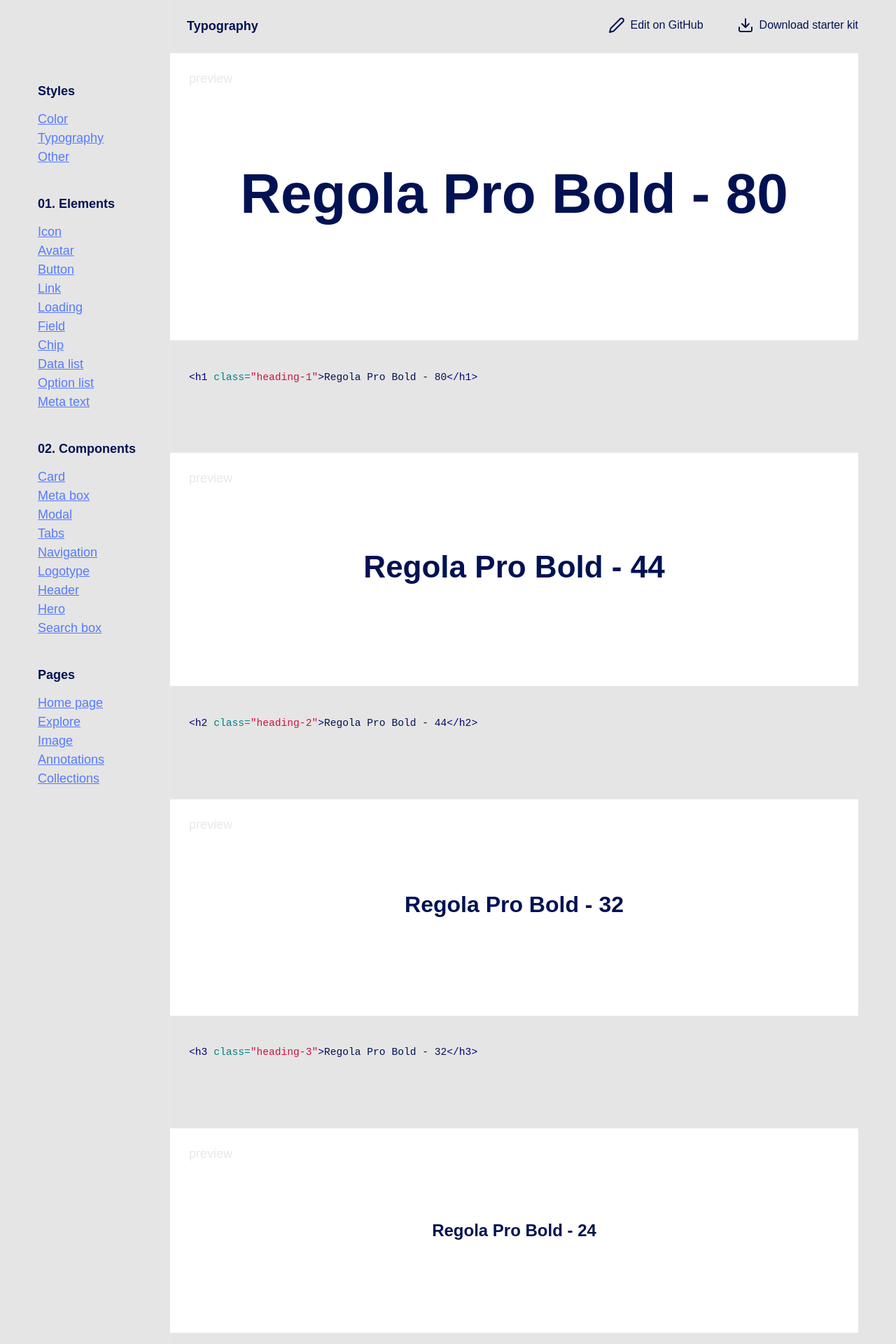
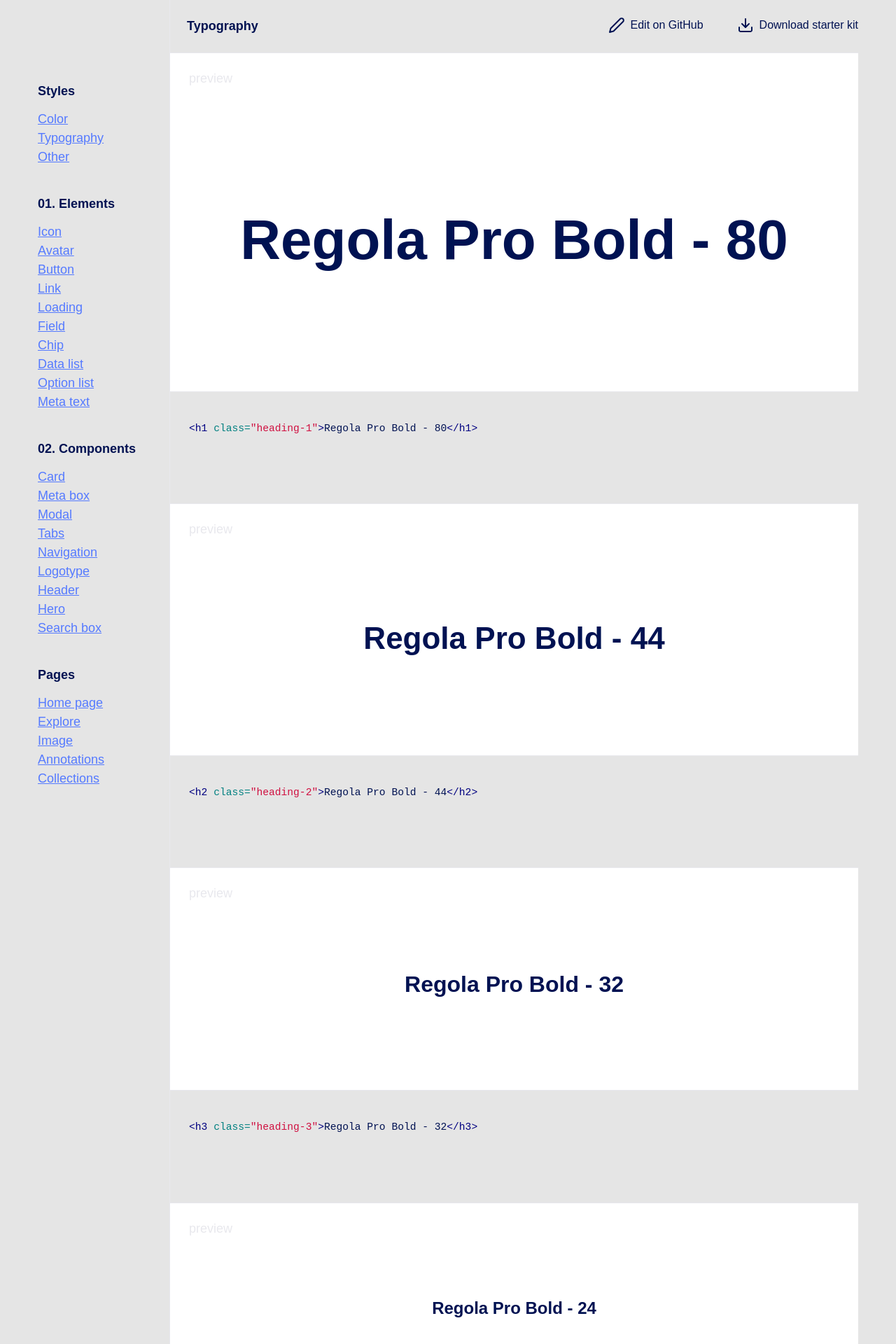
Before and after one commit to jimthoburn/fathomnet-ui, a Jekyll site: the page built from styles/type.markdown, in a window 1280 px wide. Shown: the top 1920 px of the page at 70% size. Built offline with Jekyll 4.4.1, drawn with Linux system fonts in a browser that asks for light colours; some web fonts are replaced.

Commit message:
Add default margins for block elements

```diff
--- a/components/header.css
+++ b/components/header.css
@@ -34,6 +34,7 @@
 }
 .header__title-group > * {
   font-size: inherit;
+  margin: 0;
 }
 .header__title-group > :not(:first-child) {
   margin-left: 0.5em;
--- a/pages/explore.css
+++ b/pages/explore.css
@@ -24,16 +24,19 @@
   padding: var(--space-1);
   padding: calc(22 * var(--font-size-basis)) var(--space-1);
   border-bottom: 1px solid var(--color-sea-salt-gray);
+  margin: 0;
 }
 
 .explore-page__map {
   grid-row: 1 / 3;
   grid-column: 1 / 2;
   border-right: 1px solid var(--color-sea-salt-gray);
+  margin: 0;
 }
 
 .explore-page__results {
   grid-row: 2 / 3;
   grid-column: -2 / -1;
   padding: calc(40 * var(--font-size-basis)) var(--space-1);
+  margin: 0;
 }
--- a/pages/image-details.css
+++ b/pages/image-details.css
@@ -14,7 +14,7 @@
 }
 
 .image-details__label {
-  align-self: center;
+  align-self: start;
   justify-self: start;
   grid-column: 2 / 3;
   grid-row: 1 / 3;
--- a/styles/type.css
+++ b/styles/type.css
@@ -80,6 +80,23 @@ body {
   /* background-size: 100vw var(--vertical-rhythm);
   background-image: linear-gradient(to bottom, var(--color-lagoon-blue) 0, transparent 1px);
   background-repeat: repeat; */
+}
+
+h1,
+h2,
+h3,
+h4,
+h5,
+h6,
+p,
+ul,
+ol,
+dl,
+table,
+section,
+article {
+  margin-top: 1.5em;
+  margin-bottom: 0.75em;
 }
 
 h1,
```
